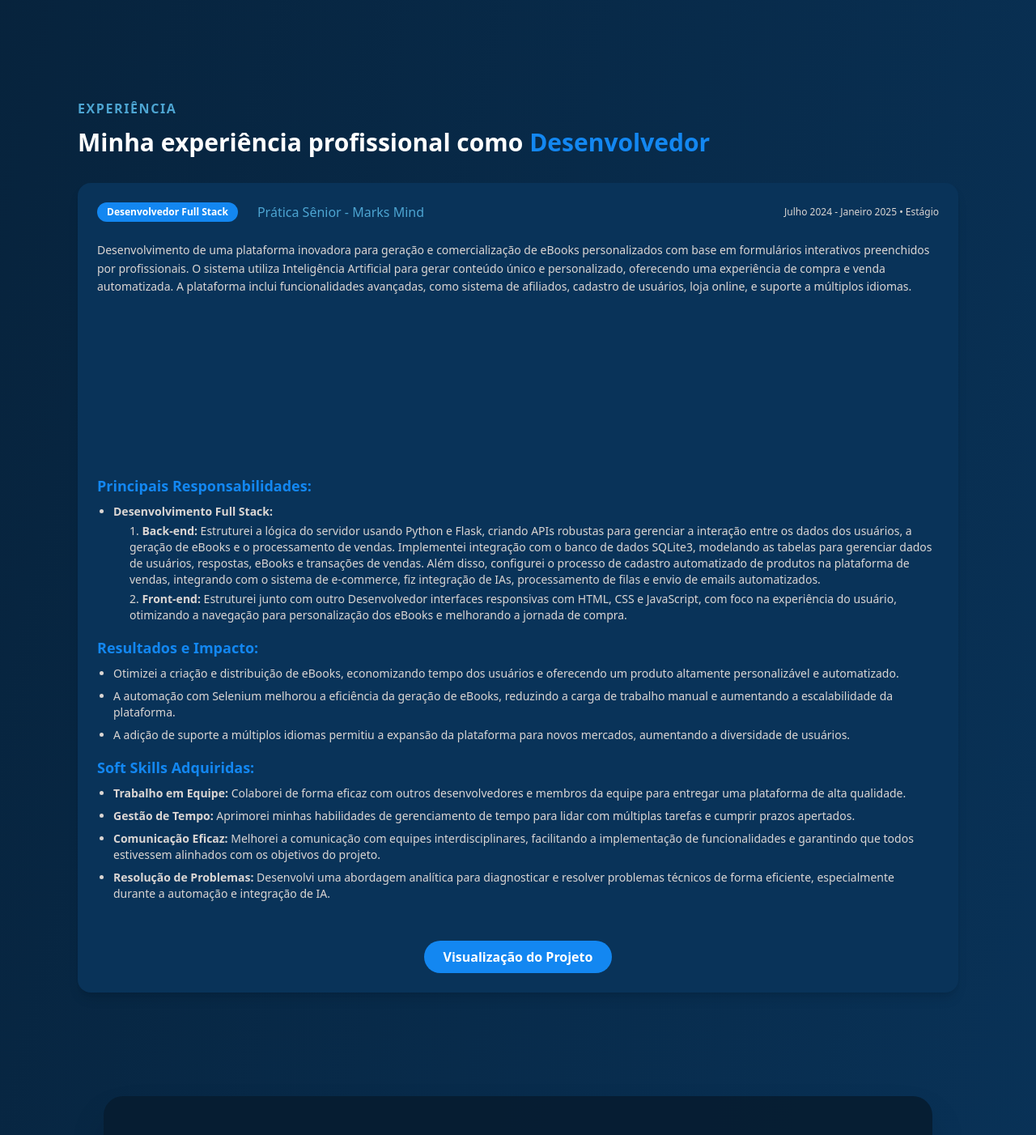
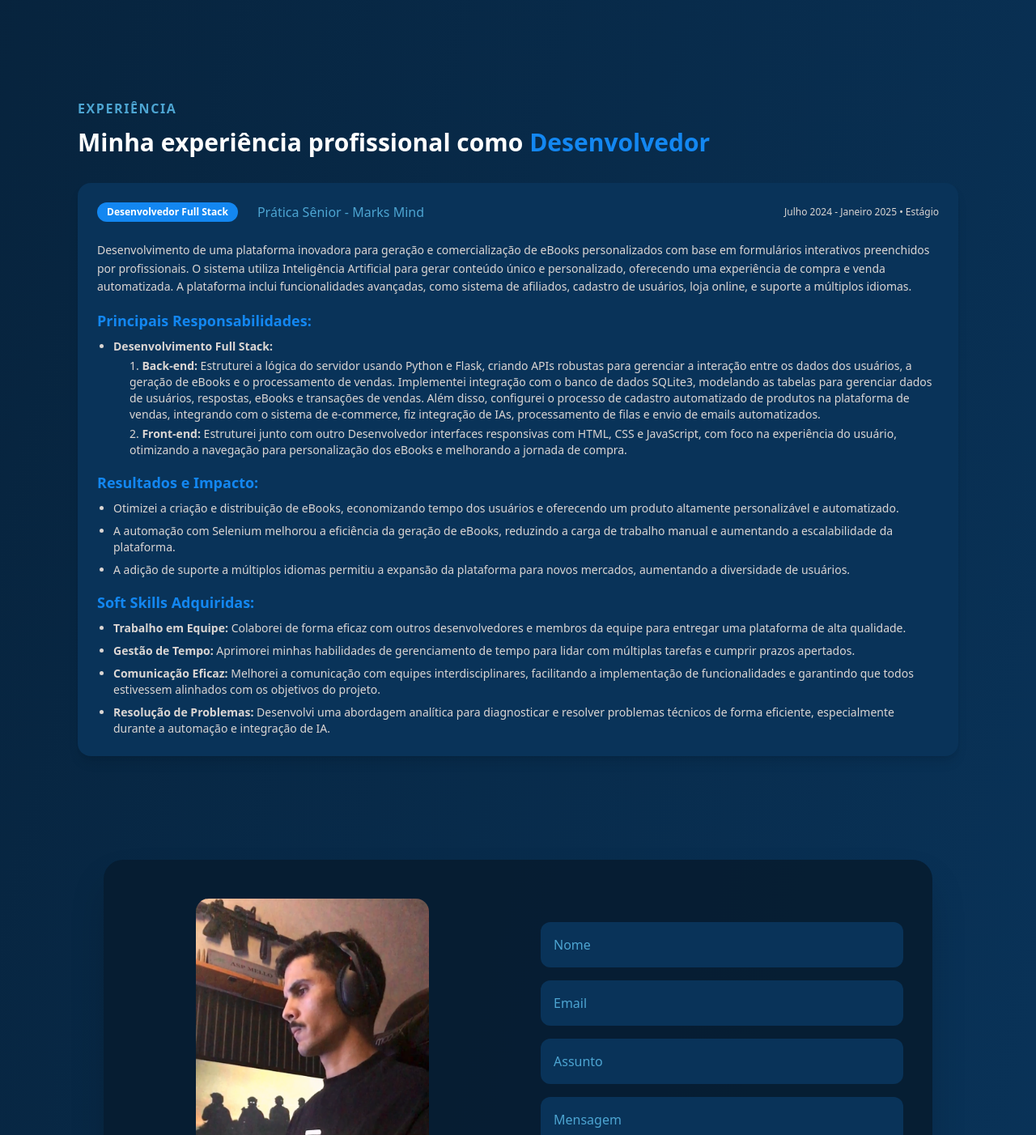
Before and after one commit to vmellozk/portfolio-profissional, a React (Vite) app: page / in a window 1280 px wide. Shown: the part 3298-4700 px from the top of the page at 81% size. Built offline with nearby package versions, Linux system fonts and the light colour scheme.

Commit message:
inserindo novos links

```diff
--- a/src/App.tsx
+++ b/src/App.tsx
@@ -80,11 +80,11 @@ export default function App() {
   const scrollContainerProjects = useRef<HTMLDivElement | null>(null);
 
   const projects = [
-    { id: "Downloader de Mídia", title: "Downloader de Mídia", description: "Aplicativo para baixar vídeos e áudios de plataformas online com suporte a múltiplos formatos.", image: "images/downloader_midia_of.png", repoLink: "https://github.com/vmellozk/downloader-midia", viewProject: "https://" },
-    { id: "Criador de Legendas", title: "Criador de Legendas", description: "Ferramenta que gera legendas automaticamente a partir de áudios ou vídeos usando reconhecimento de fala.", image: "images/criador_legendas_of.png", repoLink: "https://github.com/vmellozk/Legendas_Auto", viewProject: "https://" },
-    { id: "Encurtador de URL", title: "Encurtador URL", description: "Sistema que transforma links longos em versões curtas e personalizáveis, com registro de cliques.", image: "images/encurtador_url_of.png", repoLink: "https://github.com/vmellozk/encurtador-url", viewProject: "https://" },
-    { id: "Automação de Certificados", title: "Automação de Certificados", description: "Sistema que gera e envia certificados personalizados automaticamente com base em formulários ou listas de presença.", image: "images/certificados_of.png", repoLink: "https://github.com/vmellozk/Certificados_Auto", viewProject: "https://" },
-    { id: "Bot Discord", title: "Bot Discord (Em Desenvolvimento)", description: "Bot automatizado para Discord com comandos personalizados e integração com APIs externas.", image: "images/bot_discord_of.png", repoLink: "https://github.com/vmellozk/Bot_Discord", viewProject: "https://" }
+    { id: "Downloader de Mídia", title: "Downloader de Mídia", description: "Aplicativo para baixar vídeos e áudios de plataformas online com suporte a múltiplos formatos.", image: "images/downloader_midia_of.png", repoLink: "https://github.com/vmellozk/downloader-midia", viewProject: "https://youtu.be/5T__ed89DhM" },
+    { id: "Criador de Legendas", title: "Criador de Legendas", description: "Ferramenta que gera legendas automaticamente a partir de áudios ou vídeos usando reconhecimento de fala.", image: "images/criador_legendas_of.png", repoLink: "https://github.com/vmellozk/Legendas_Auto", viewProject: "https://youtu.be/VgotVRvI0uw" },
+    { id: "Encurtador de URL", title: "Encurtador URL", description: "Sistema que transforma links longos em versões curtas e personalizáveis, com registro de cliques.", image: "images/encurtador_url_of.png", repoLink: "https://github.com/vmellozk/encurtador-url", viewProject: "https://youtu.be/M-yneh7qwiU" },
+    { id: "Automação de Certificados", title: "Automação de Certificados", description: "Sistema que gera e envia certificados personalizados automaticamente com base em formulários ou listas de presença.", image: "images/certificados_of.png", repoLink: "https://github.com/vmellozk/Certificados_Auto", viewProject: "https://github.com/vmellozk/Certificados_Auto" },
+    { id: "Bot Discord", title: "Bot Discord (Em Desenvolvimento)", description: "Bot automatizado para Discord com comandos personalizados e integração com APIs externas.", image: "images/bot_discord_of.png", repoLink: "https://github.com/vmellozk/Bot_Discord", viewProject: "https://github.com/vmellozk/Bot_Discord" }
   ];
 
   const totalProjects = Math.ceil(projects.length / projectsPerPage);
@@ -553,7 +553,7 @@ export default function App() {
                     Julho 2024 - Janeiro 2025 • Estágio
                   </span>
                 </div>
-                <div className="text-[#dbd6d3] text-sm max-h-60 overflow-auto leading-relaxed min-h-[17rem]">
+                <div className="text-[#dbd6d3] text-sm max-h-80 overflow-auto leading-relaxed">
                   Desenvolvimento de uma plataforma inovadora para geração e comercialização de eBooks personalizados com base em formulários interativos preenchidos por profissionais. O sistema utiliza Inteligência Artificial para gerar conteúdo único e personalizado, oferecendo uma experiência de compra e venda automatizada. A plataforma inclui funcionalidades avançadas, como sistema de afiliados, cadastro de usuários, loja online, e suporte a múltiplos idiomas.
                 </div>
 
@@ -596,16 +596,6 @@ export default function App() {
                   </ul>
                 </div>
 
-                <div className="flex justify-center">
-                  <a
-                    href="https://www.youtube.com"
-                    target="_blank"
-                    rel="noopener noreferrer"
-                    className="inline-block mt-8 px-6 py-2 rounded-full bg-[#1387f1] hover:bg-[#093359] transition font-semibold w-fit"
-                  >
-                    Visualização do Projeto
-                  </a>
-                </div>
               </div>
             ))}
           </div>
```
